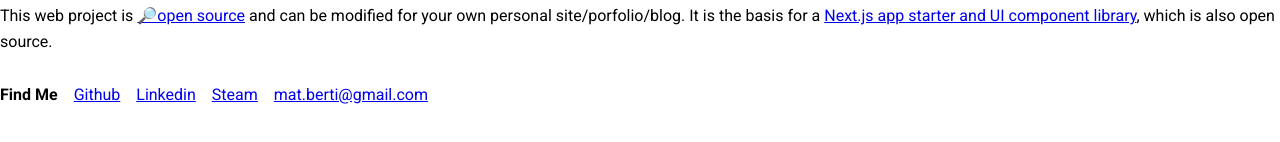
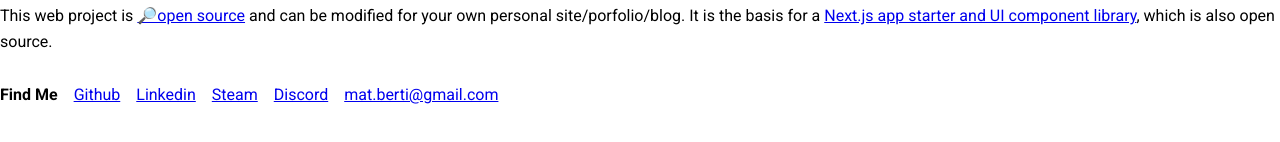
Before and after one commit to brti-dev/brti.dev, a Next.js app: page / in a window 1280 px wide. Shown: the part 216-358 px from the top of the page. Built offline with nearby package versions, Linux system fonts and the light colour scheme.

Commit message:
add discord link

```diff
--- a/pages/index.tsx
+++ b/pages/index.tsx
@@ -98,6 +98,14 @@ function HomePage() {
             </a>
           </dd>
           <dd>
+            <a
+              href="https://discordapp.com/users/brti.dev"
+              title="brti.dev @ discord"
+            >
+              Discord
+            </a>
+          </dd>
+          <dd>
             <a href={`mailto:${EMAIL}`} title="Email Matt Berti">
               {EMAIL}
             </a>
```
